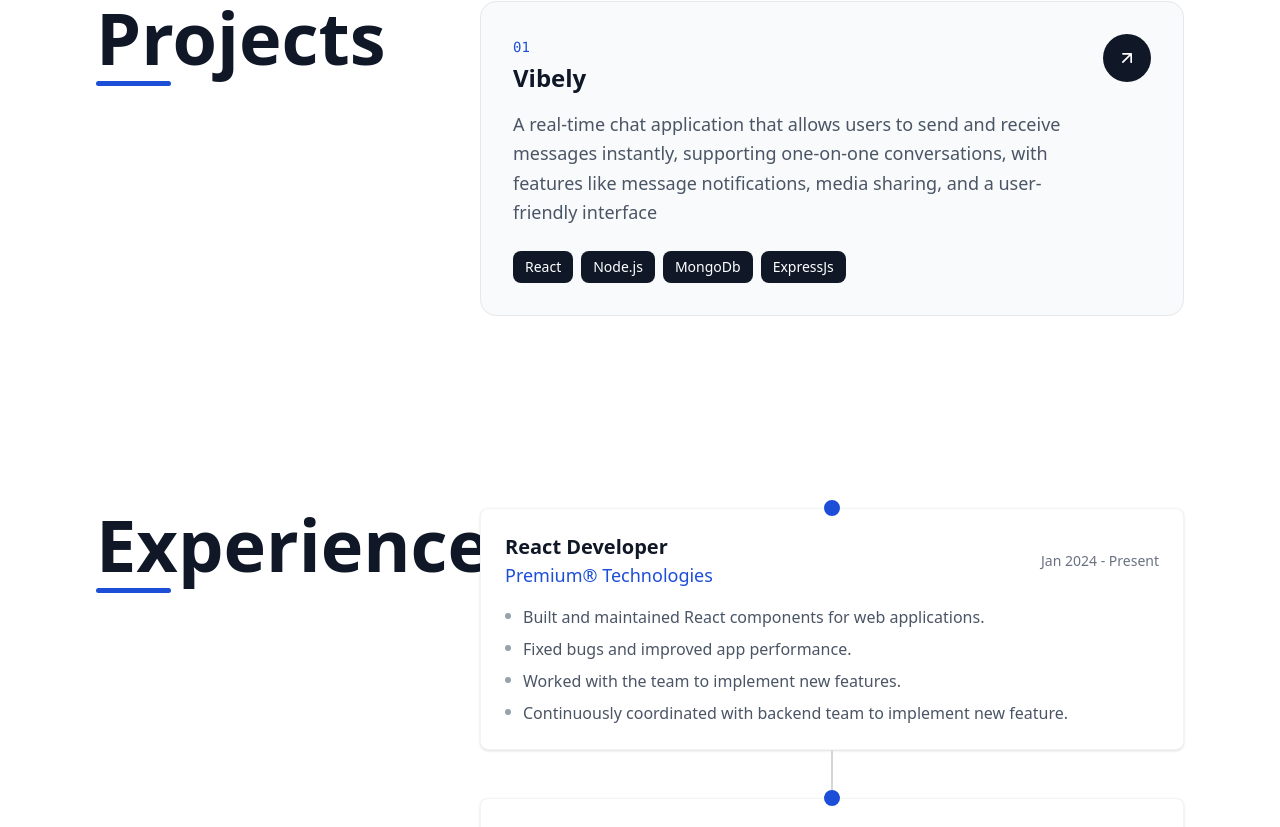
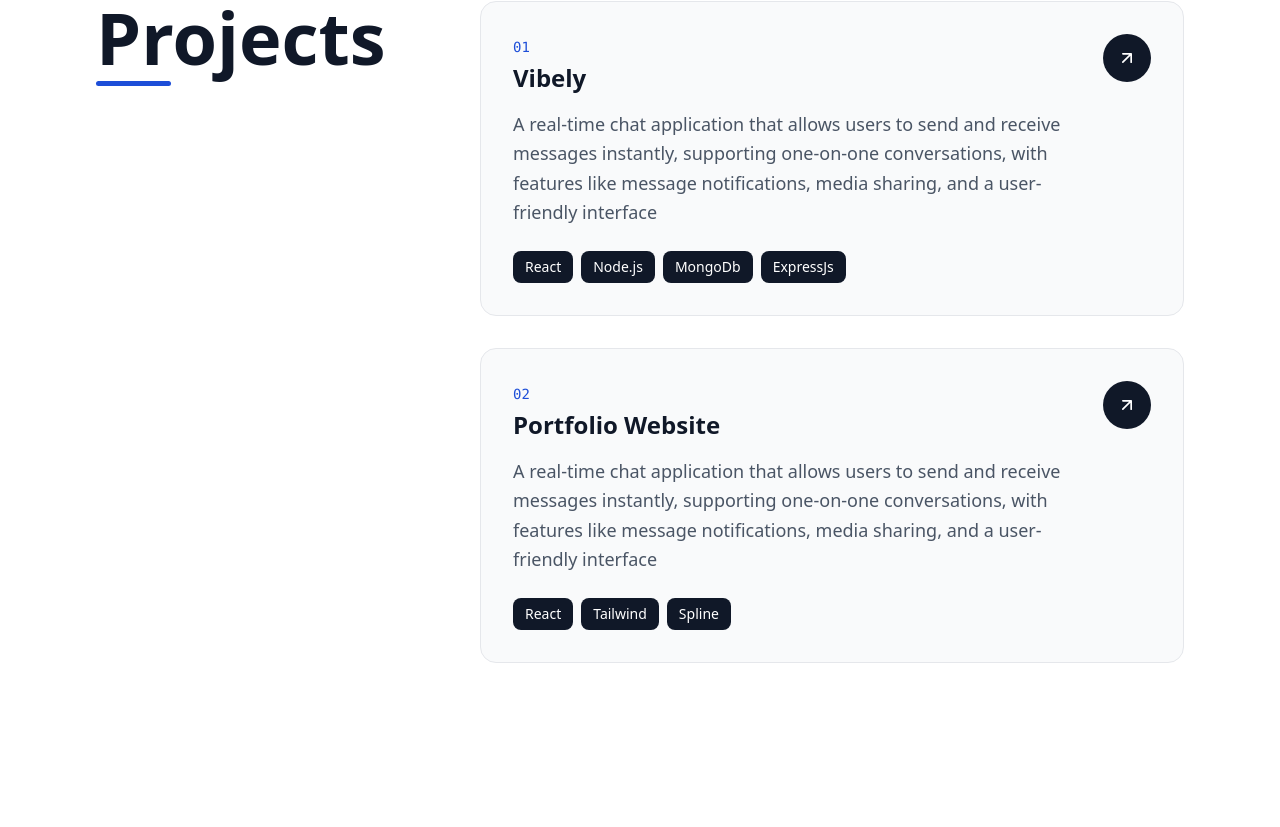
Before and after one commit to coder-002/portfolio, a React (Vite) app: page / in a window 1280 px wide. Shown: the part 1491-2318 px from the top of the page. Built offline with nearby package versions, Linux system fonts and the light colour scheme.

Commit message:
feat: added project

```diff
--- a/src/config.ts
+++ b/src/config.ts
@@ -19,6 +19,13 @@ export const siteConfig = {
         "A real-time chat application that allows users to send and receive messages instantly, supporting one-on-one conversations, with features like message notifications, media sharing, and a user-friendly interface",
       link: "https://vibely-8tef.onrender.com",
       skills: ["React", "Node.js", "MongoDb", "ExpressJs"],
+    },
+    {
+      name: "Portfolio Website",
+      description:
+        "A real-time chat application that allows users to send and receive messages instantly, supporting one-on-one conversations, with features like message notifications, media sharing, and a user-friendly interface",
+      link: "https://markoshprajapati.com.np/",
+      skills: ["React", "Tailwind", "Spline"],
     },
   ],
   experience: [
```
